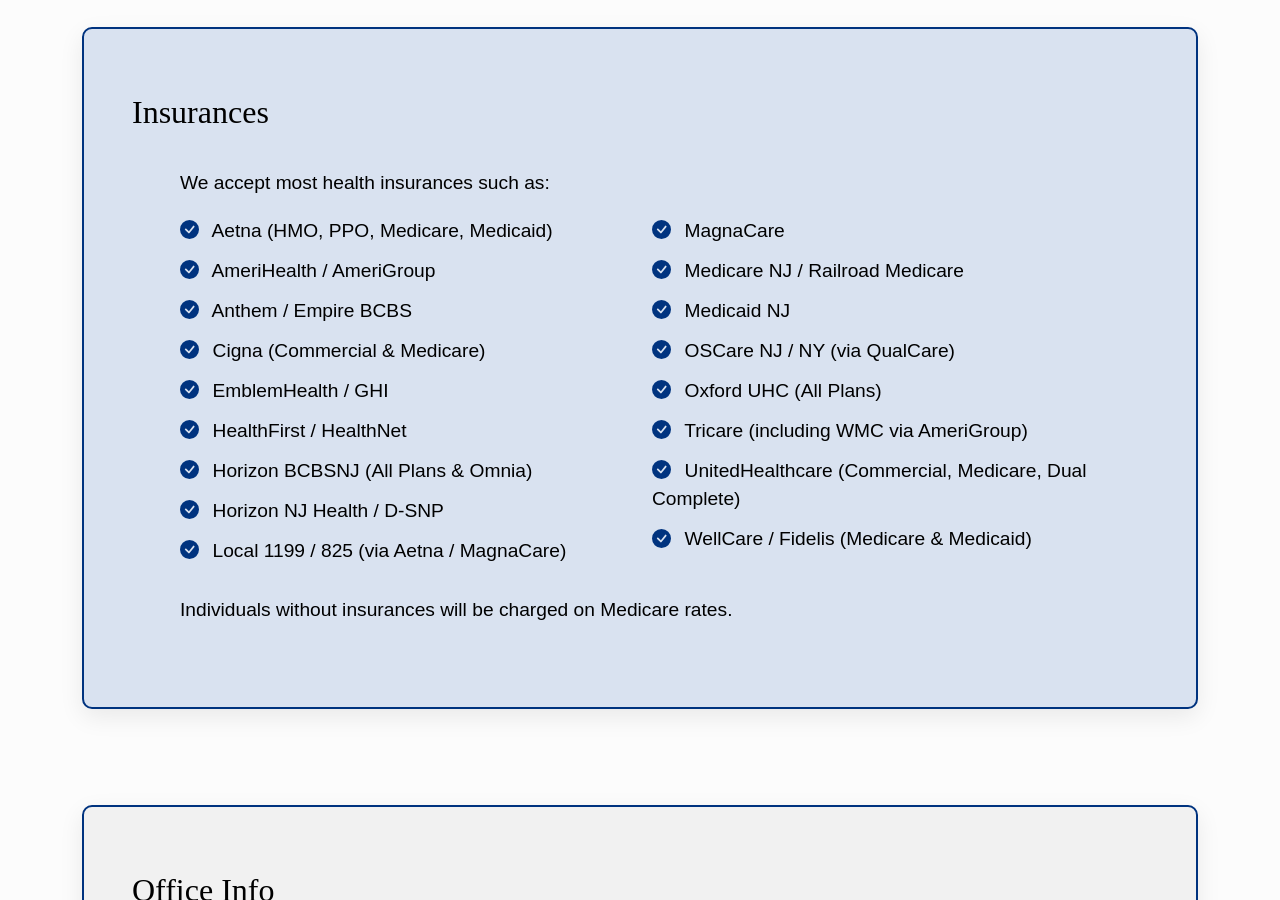
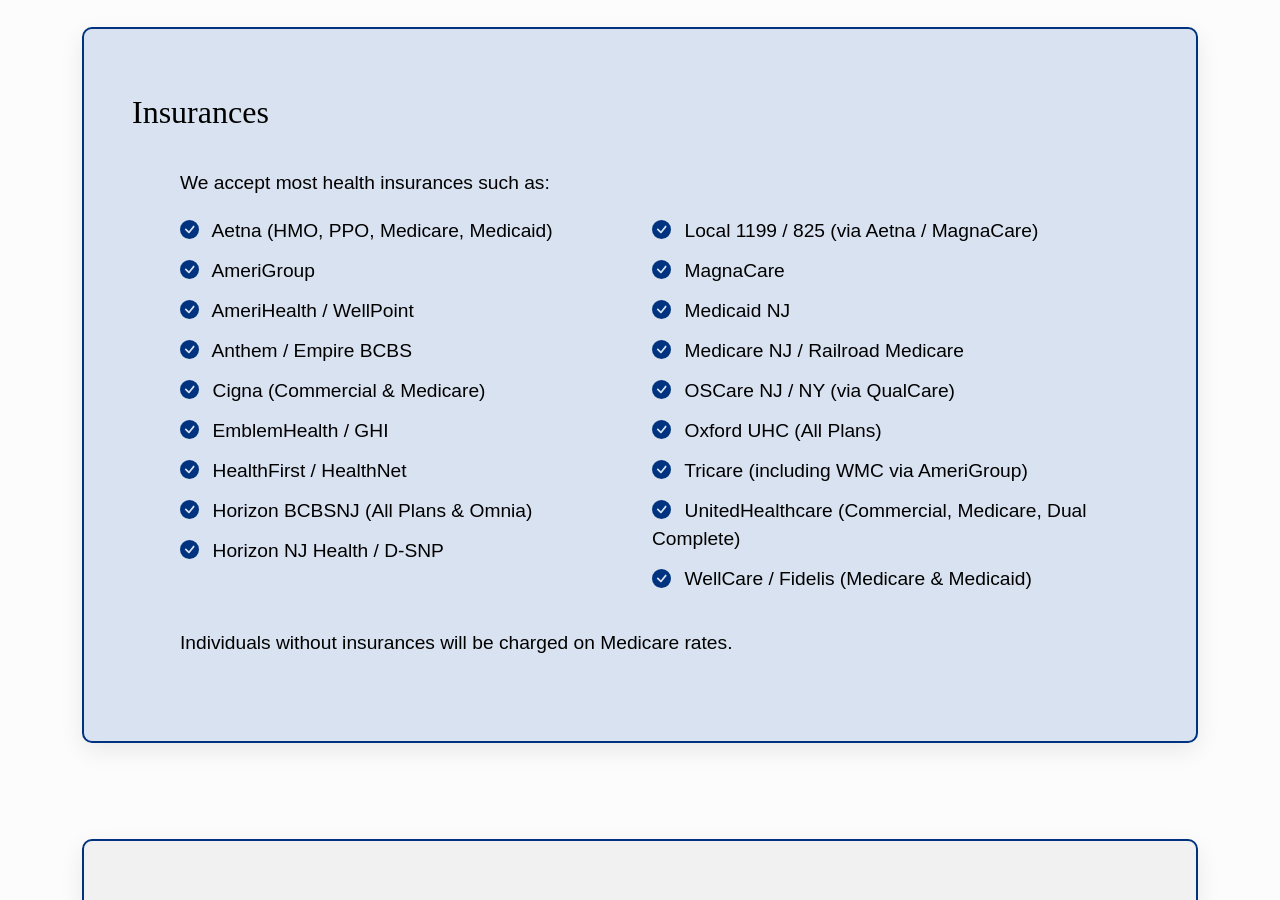
Before and after one commit to doctorabdurshad/doctorabdurshad.github.io, a Jekyll site: the page built from docs/index.html, in a window 1280 px wide and 900 px high, scrolled down 5226 px. Built offline with Jekyll 4.4.1, drawn with Linux system fonts in a browser that asks for light colours; some web fonts are replaced.

Commit message:
updated insurance

```diff
--- a/docs/index.html
+++ b/docs/index.html
@@ -150,21 +150,22 @@ layout: default
         <div class="col">
           <ul class="mb-0" style="list-style-type: none;">
             <li><i class="bi bi-check-circle-fill me-2"></i> Aetna (HMO, PPO, Medicare, Medicaid)</li>
-            <li><i class="bi bi-check-circle-fill me-2"></i> AmeriHealth / AmeriGroup</li>
+            <li><i class="bi bi-check-circle-fill me-2"></i> AmeriGroup</li>
+            <li><i class="bi bi-check-circle-fill me-2"></i> AmeriHealth / WellPoint</li>
             <li><i class="bi bi-check-circle-fill me-2"></i> Anthem / Empire BCBS</li>
             <li><i class="bi bi-check-circle-fill me-2"></i> Cigna (Commercial & Medicare)</li>
             <li><i class="bi bi-check-circle-fill me-2"></i> EmblemHealth / GHI</li>
             <li><i class="bi bi-check-circle-fill me-2"></i> HealthFirst / HealthNet</li>
             <li><i class="bi bi-check-circle-fill me-2"></i> Horizon BCBSNJ (All Plans & Omnia)</li>
             <li><i class="bi bi-check-circle-fill me-2"></i> Horizon NJ Health / D-SNP</li>
-            <li><i class="bi bi-check-circle-fill me-2"></i> Local 1199 / 825 (via Aetna / MagnaCare)</li>
           </ul>
         </div>
         <div class="col">
           <ul style="list-style-type: none;">
+            <li><i class="bi bi-check-circle-fill me-2"></i> Local 1199 / 825 (via Aetna / MagnaCare)</li>
             <li><i class="bi bi-check-circle-fill me-2"></i> MagnaCare</li>
+            <li><i class="bi bi-check-circle-fill me-2"></i> Medicaid NJ</li>
             <li><i class="bi bi-check-circle-fill me-2"></i> Medicare NJ / Railroad Medicare</li>
-            <li><i class="bi bi-check-circle-fill me-2"></i> Medicaid NJ</li>
             <li><i class="bi bi-check-circle-fill me-2"></i> OSCare NJ / NY (via QualCare)</li>
             <li><i class="bi bi-check-circle-fill me-2"></i> Oxford UHC (All Plans)</li>
             <li><i class="bi bi-check-circle-fill me-2"></i> Tricare (including WMC via AmeriGroup)</li>
```
